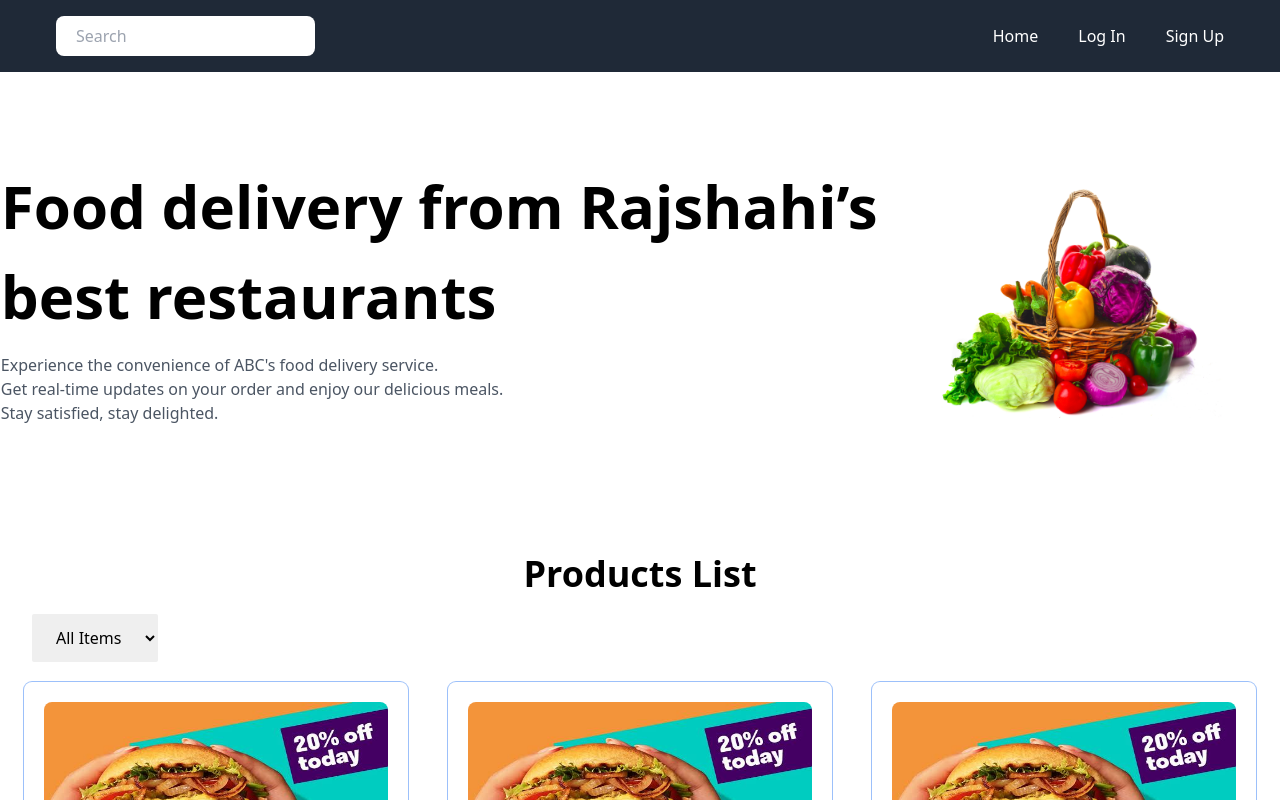
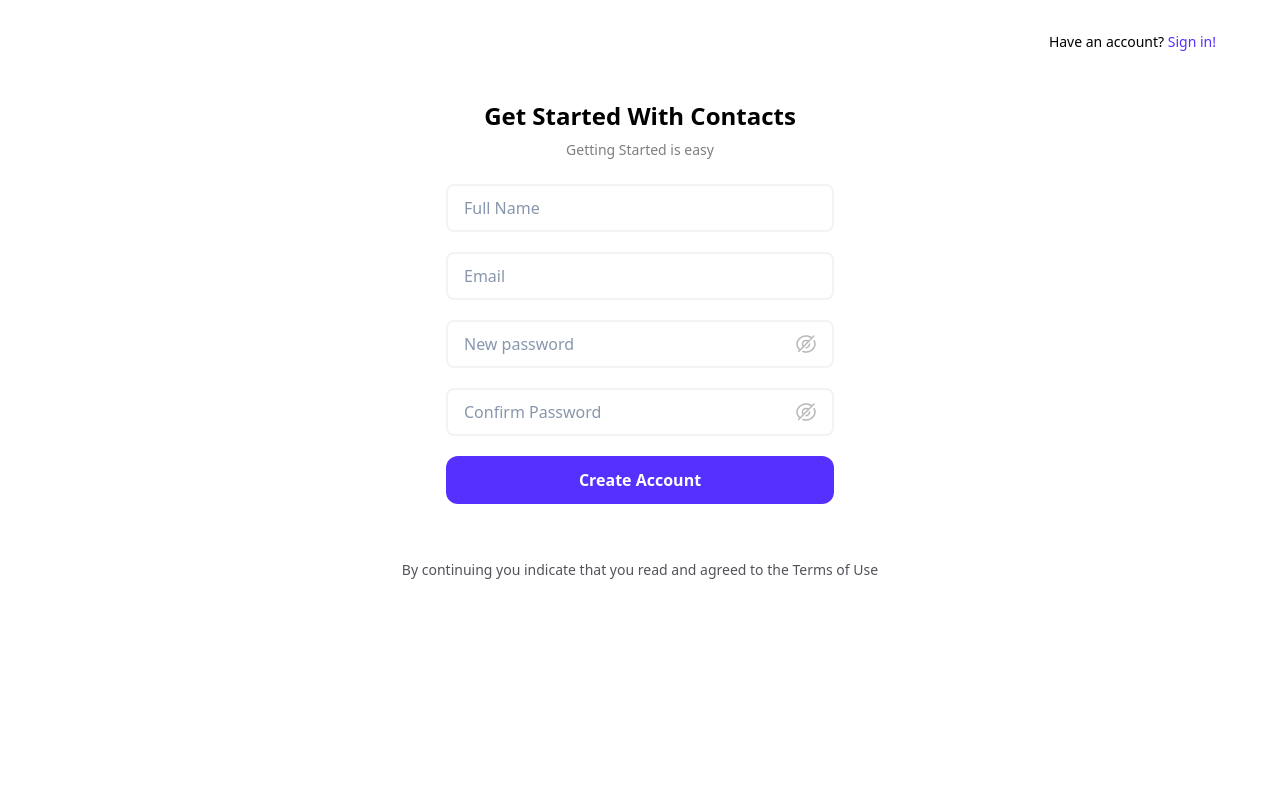
Before and after one commit to hasnat-shohag/online-food-order-management-system, a React (Vite) app: page /auth/login in a window 1280 px wide. Shown: the top 800 px of the page. Built offline with nearby package versions, Linux system fonts and the light colour scheme.

Commit message:
Created Signup Form

```diff
--- a/src/App.tsx
+++ b/src/App.tsx
@@ -1,7 +1,11 @@
-import Dashboard from "./pages/Dashboard";
+import SignUpForm from "./components/SignUpForm";
 
 function App() {
-	return <><Dashboard /></>;
+	return (
+		<>
+			<SignUpForm />
+		</>
+	);
 }
 
 export default App;
--- /dev/null
+++ b/src/components/SignUpForm.tsx
@@ -0,0 +1,169 @@
+import { yupResolver } from "@hookform/resolvers/yup";
+import { FC } from "react";
+import { Controller, SubmitHandler, useForm } from "react-hook-form";
+import { useNavigate } from "react-router-dom";
+import { toast } from "react-toastify";
+import * as yup from "yup";
+
+import Button from "../elements/Button";
+import InputField from "../elements/InputField";
+import { ISignupRequest } from "../models/Auth";
+import { getBaseUrl } from "../hooks/BaseUrl";
+import axios from "axios";
+
+const schema = yup.object().shape({
+	name: yup.string().required("Name is required"),
+	email: yup.string().email().required("Email is required"),
+	password: yup
+		.string()
+		.min(8)
+		.max(20)
+		.test("lowercase", "must contain lowercase letter", (value) =>
+			value ? /[a-z]/.test(value) : false
+		)
+		.test("uppercase", "must contain uppercase letter", (value) =>
+			value ? /[A-Z]/.test(value) : false
+		)
+		.test("number", "must contain number", (value) =>
+			value ? /\d/.test(value) : false
+		)
+		.test("special", "must contain special character", (value) =>
+			value ? /[^\w\d\s:]/.test(value) : false
+		)
+		.required("Password is required"),
+	confirmPassword: yup
+		.string()
+		.oneOf([yup.ref("password")], "Password did not match")
+		.required("Password did not match"),
+});
+
+type FieldKeys = "name" | "email" | "password" | "confirmPassword";
+
+const SignUpForm: FC = () => {
+
+	const {
+		reset,
+		control,
+		handleSubmit,
+		formState: { errors },
+	} = useForm<ISignupRequest>({
+		resolver: yupResolver(schema),
+		defaultValues: {
+			name: "",
+			email: "",
+			password: "",
+			confirmPassword: "",
+		},
+	});
+
+	const onSubmit: SubmitHandler<ISignupRequest> = async (payload) => {
+		try {
+			const url = getBaseUrl() + "signup";
+			await axios.post(url, payload);
+
+			toast.success("Registered successfully!");
+
+			reset();
+			// navigate(routes.login.path);
+		} catch (error) {
+			toast.error("Email is already taken. Please choose another email.");
+			console.log(error);
+		}
+	};
+
+	const onClickSignIn = () => {
+		// navigate(routes.login.path);
+	};
+
+	return (
+		<div className="py-8 2xl:py-12">
+			{/* message top */}
+			<div className="mr-16 2xl:mr-28">
+				<p className="flex justify-end text-sm">
+					Have an account?&nbsp;
+					<span
+						className="text-[#5630FF] text-sm font-medium cursor-pointer"
+						onClick={onClickSignIn}
+					>
+						Sign in!
+					</span>
+				</p>
+			</div>
+
+			{/* headline */}
+			<div className="mt-12 2xl:mt-16 flex flex-col justify-center items-center">
+				<h2 className="text-2xl text-black font-semibold">
+					Get Started With Contacts
+				</h2>
+				<h3 className="mt-2 text-[#7E7E7E] text-sm">Getting Started is easy</h3>
+			</div>
+
+			{/* Signup Form */}
+			<div className="flex flex-col justify-center items-center mt-6">
+				<form
+					className="flex flex-col gap-5 w-[388px]"
+					onSubmit={handleSubmit(onSubmit)}
+				>
+					{[
+						{ name: "name", key: "name", placeholder: "Full Name" },
+						{ name: "Email", key: "email", placeholder: "Email" },
+						{
+							name: "Password",
+							key: "password",
+							placeholder: "New password",
+						},
+						{
+							name: "ConfirmPassword",
+							key: "confirmPassword",
+							placeholder: "Confirm Password",
+						},
+					].map((field) => (
+						<div key={field.key}>
+							<Controller
+								name={field.key as FieldKeys}
+								control={control}
+								render={({ field: { onChange, value } }) => (
+									<InputField
+										type={
+											field.key.toLocaleLowerCase().includes("password")
+												? "password"
+												: field.key == "email"
+												? "email"
+												: "text"
+										}
+										value={value}
+										onChange={onChange}
+										id={value}
+										name={field.name}
+										placeholder={field.placeholder}
+									/>
+								)}
+							/>
+							{errors[field.key] && (
+								<p className="text-red-500 text-sm">
+									{errors[field.key]?.message}
+								</p>
+							)}
+						</div>
+					))}
+
+					<Button
+						buttonType="submit"
+						customClass="flex justify-center item-center font-semibold text-base"
+					>
+						Create Account
+					</Button>
+				</form>
+			</div>
+
+			<div className="flex justify-center">
+				<p className="text-zinc-600 text-sm font-normal mt-14">
+					By continuing you indicate that you read and agreed to the Terms of
+					Use
+				</p>
+			</div>
+		</div>
+	);
+};
+
+export default SignUpForm;
--- a/src/elements/Button.tsx
+++ b/src/elements/Button.tsx
@@ -21,7 +21,7 @@ const Button: FC<ButtonProps> = (props: ButtonProps) => {
   }`;
 
   return (
-    <button type={buttonType} className={`flex items-center rounded-xl ${buttonColor} ${customClass}`} {...attributes}>
+    <button type={buttonType} className={`flex items-center rounded-xl py-3 ${buttonColor} ${customClass}`} {...attributes}>
       {icon && <span className={`${icon.iconCustomClass} mx-1`}>{icon.iconFile}</span>}
       {children}
     </button>
--- a/src/main.tsx
+++ b/src/main.tsx
@@ -1,10 +1,14 @@
-import React from 'react'
-import ReactDOM from 'react-dom/client'
-import App from './App.tsx'
-import './index.css'
+import React from "react";
+import ReactDOM from "react-dom/client";
+import App from "./App.tsx";
+import "./index.css";
 
-ReactDOM.createRoot(document.getElementById('root')!).render(
-  <React.StrictMode>
-    <App />
-  </React.StrictMode>,
-)
+import { ToastContainer } from "react-toastify";
+import "react-toastify/dist/ReactToastify.css";
+
+ReactDOM.createRoot(document.getElementById("root")!).render(
+	<React.StrictMode>
+		<App />
+    <ToastContainer />
+	</React.StrictMode>
+);
```
